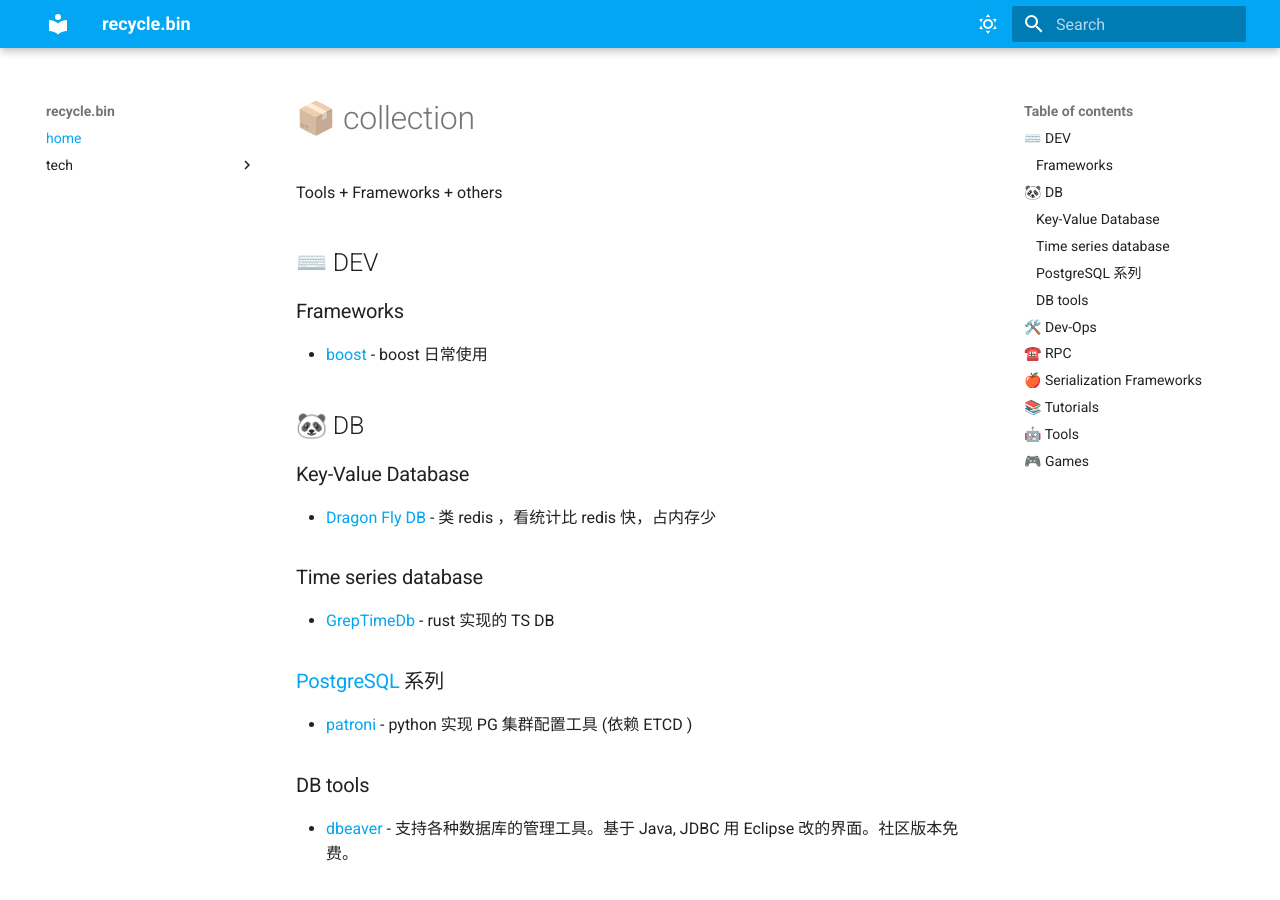
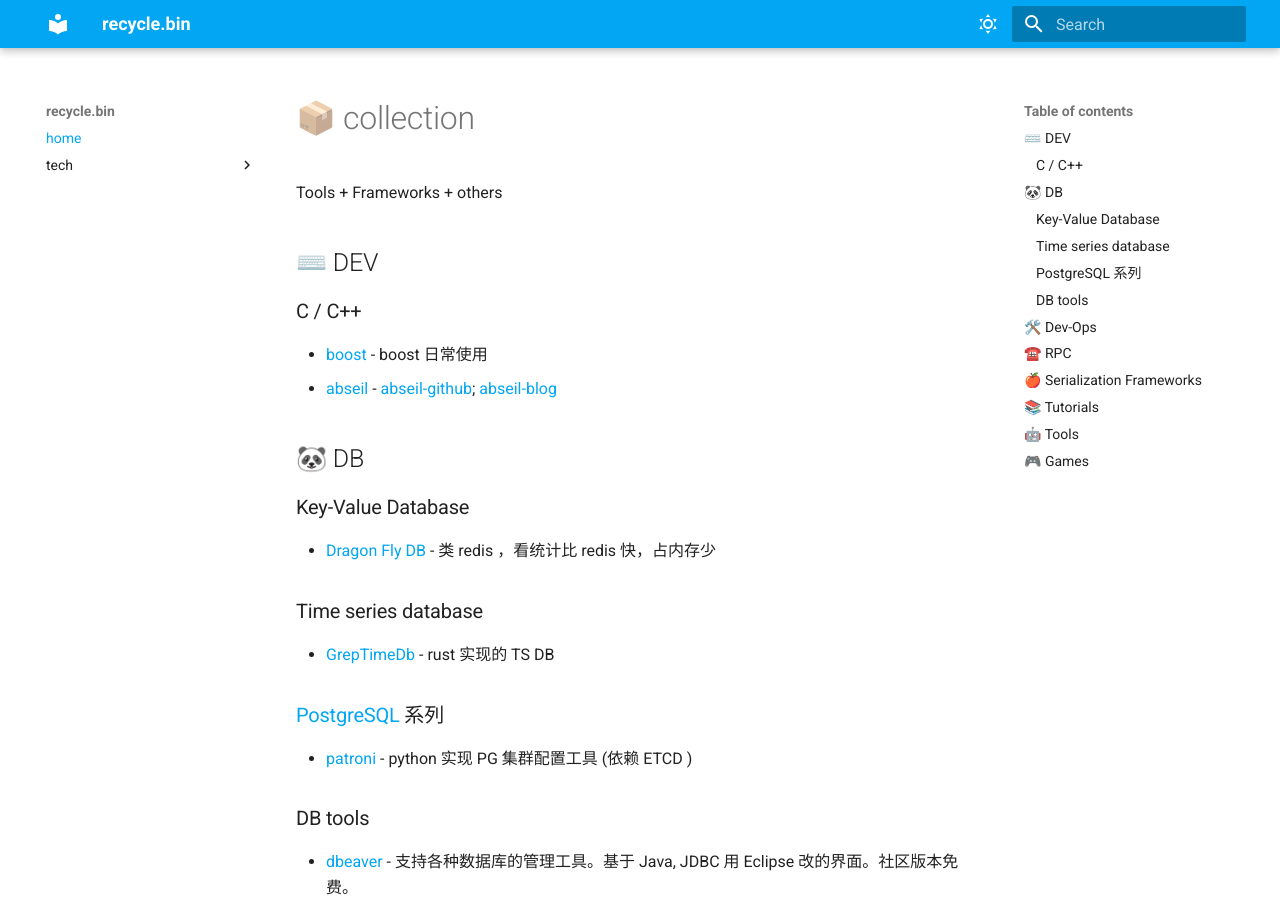
Before and after one commit to xiongjia/recycle.bin, an MkDocs documentation site: the page built from docs/index.md, in a window 1280 px wide and 900 px high. Built offline with MkDocs 1.6.1 and Material for MkDocs 9.7.7, drawn with Linux system fonts in a browser that asks for light colours.

```diff
--- a/docs/index.md
+++ b/docs/index.md
@@ -8,9 +8,10 @@
 
 ## ⌨️ DEV
 
-### Frameworks
+### C / C++
 
 - [boost](tech/dev/boost.md) - boost 日常使用
+- [abseil](https://abseil.io/) - [abseil-github](https://github.com/abseil/abseil-cpp); [abseil-blog](https://abseil.io/blog/)
 
 ## 🐼 DB
 
```
Also changed, not shown: 2 other files.
